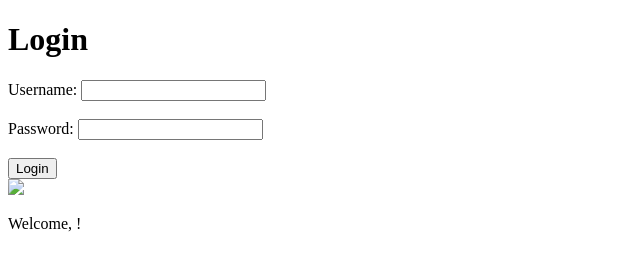
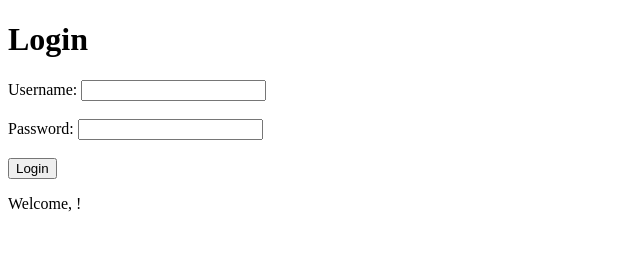
Before and after one commit to mirifresita/CodeAnalize, a plain HTML site: page index.html in a window 1280 px wide. Both pictures are taken after a click on the button "Login". Shown: the whole page, without its empty margins (0-640 px from the left). Drawn offline with Linux system fonts and the light colour scheme.

Commit message:
Fixed vulnerability

```diff
--- a/index.html
+++ b/index.html
@@ -19,16 +19,24 @@
         <br>
         <button type="button" onclick="login()">Login</button>
     </form>
-<img src="CT.jpeg" onerror='alert(1)'>
+
 
 
     <script>
-        function login() {        //Save credentials in server
+        function encodeHTML(str) {
+            return str.replace(/&/g, '&amp;')
+                      .replace(/</g, '&lt;')
+                      .replace(/>/g, '&gt;')
+                      .replace(/"/g, '&quot;')
+                      .replace(/'/g, '&#39;');
+        }
+
+        function login() {
             const username = document.getElementById('username').value;
             const password = document.getElementById('password').value;
 
-           //<img src='x' onerror='alert(1)'>
-            document.body.innerHTML += `<p>Welcome, ${username}!</p>`;
+            // Simulación de autenticación, no seguro para producción
+            document.body.innerHTML += `<p>Welcome, ${encodeHTML(username)}!</p>`;
         }
     </script>
 </body>
```
